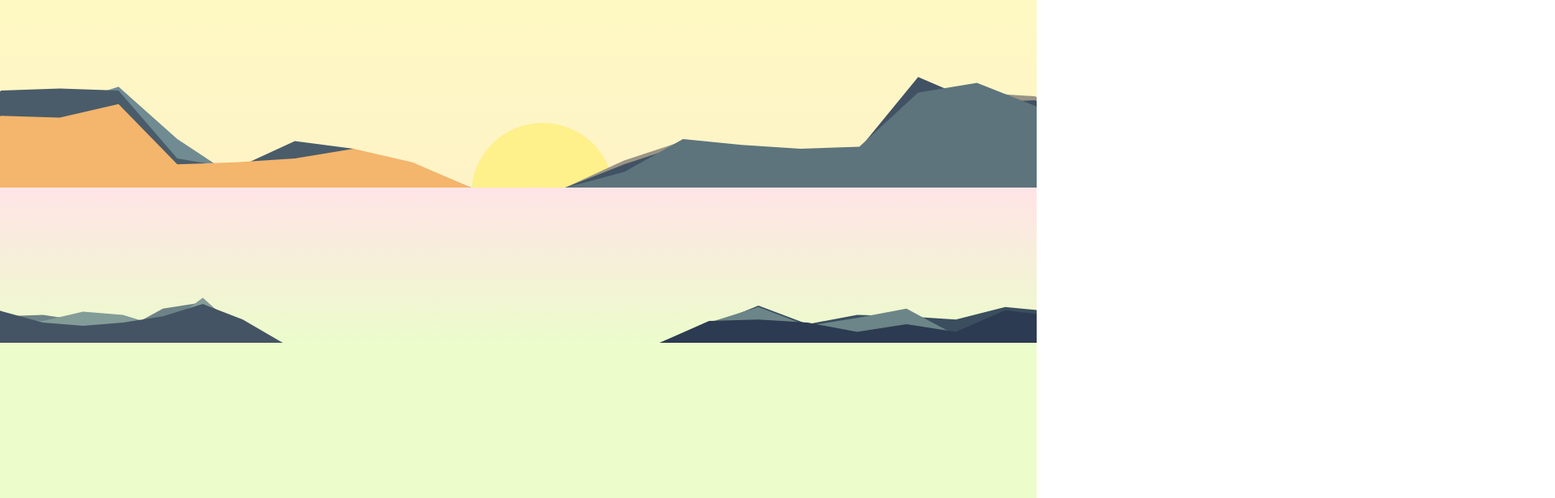
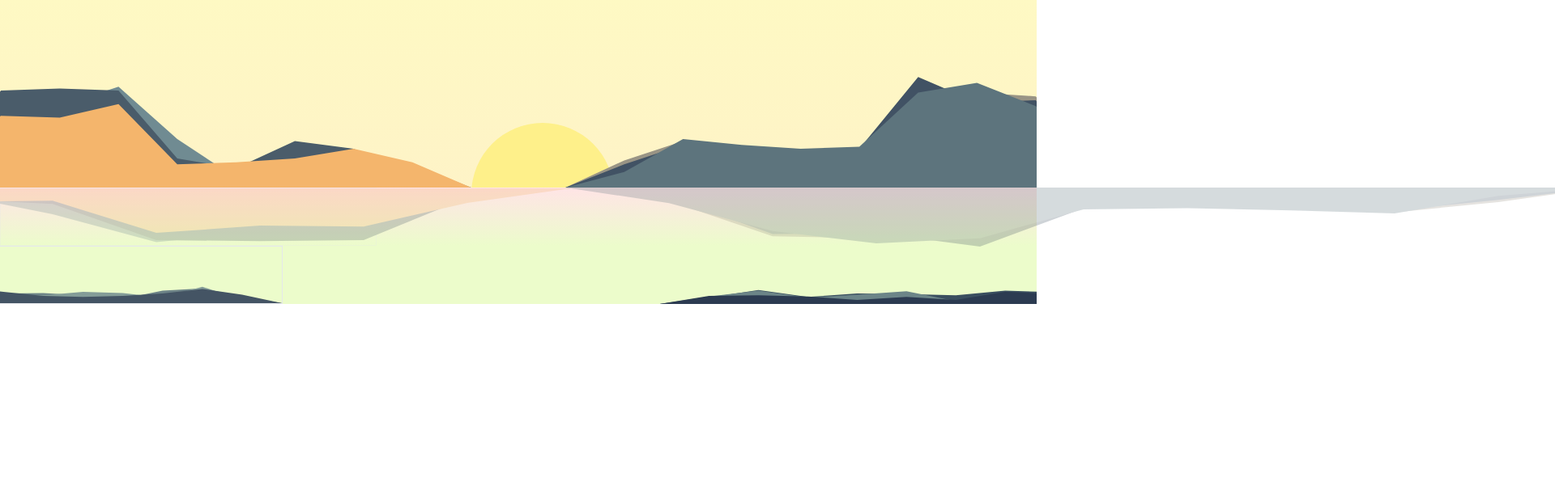
Before and after one commit to persakiss/moidotsh, a Next.js app: page / in a window 1280 px wide. Shown: the part 248-864 px from the top of the page at 81% size, 1920 px wide, since content can reach past the window. After the commit the page ends 800 px from the top, so only its background shows below. Built offline with nearby package versions, Linux system fonts and the light colour scheme.

Commit message:
new reflection and heights

```diff
--- a/src/pages/index.tsx
+++ b/src/pages/index.tsx
@@ -12,19 +12,51 @@ type IndexPageProps = {};
 type IndexPageRef = React.ForwardedRef<HTMLDivElement>;
 
 function IndexPage(props: IndexPageProps, ref: IndexPageRef) {
-  const [mountainDetails, setMountainDetails] = useState<any[]>([]);
+  const [topRightMountainDetails, setTopRightMountainDetails] = useState<any[]>([]);
+  const [bottomRightMountainDetails, setBottomRightMountainDetails] = useState<any[]>([]);
+  const [topLeftMountainDetails, setTopLeftMountainDetails] = useState<any[]>([]);
+  const [bottomLeftMountainDetails, setBottomLeftMountainDetails] = useState<any[]>([]);
 
   return (
     <PageTransition ref={ref}>
       <div className="page1 h-screen">
         <Background>
-          <MountainContainer setMountainDetails={setMountainDetails} className={"row-start-2 col-start-7 col-span-5 -mr-36"} colorGroup="top-right" />
+          <MountainContainer setMountainDetails={setTopRightMountainDetails} className={"row-start-2 col-start-7 col-span-5 -mr-36"} colorGroup="top-right" />
           <Sun className={"row-start-2 col-start-6 col-span-2"} />
-          <MountainContainer setMountainDetails={setMountainDetails} className={"row-start-2 col-span-5 -ml-36"} colorGroup="top-left" />
+          <MountainContainer setMountainDetails={setTopLeftMountainDetails} className={"row-start-2 col-span-5 -ml-36"} colorGroup="top-left" />
         </Background>
-        <div className="bg-gradient-to-t from-lime-100 via-lime-100 to-rose-100 h-96 overflow-x-hidden grid grid-rows-2 grid-cols-11">
-          <MountainContainer setMountainDetails={setMountainDetails} className={"row-start-1 col-span-3 h-full -ml-36"} colorGroup="bottom-left" />
-          <MountainContainer setMountainDetails={setMountainDetails} className={"row-start-1 col-start-8 col-span-4 h-full -mr-36"} colorGroup="bottom-right" />
+        <div className="bg-gradient-to-t from-lime-100 via-lime-100 to-rose-100 h-36 overflow-x-hidden grid grid-rows-2 grid-cols-11">
+          <div className="reflectionContainer col-span-4 border row-start-1 opacity-25">
+            {topLeftMountainDetails.map((detail, index) => {
+              const reflectedMountainStyle = {
+                clipPath: `polygon(${detail.peaks.join(", ")})`,
+                zIndex: 100 - index * 10,
+                backgroundColor: detail.color,
+                width: "100%",
+                marginLeft: "-36rem", // - rem to get it to start mid-mountain. might be a better way to achieve this
+                transform: "scaleY(-1) scaleX(-1)", // Flip both vertically and horizontally
+              };
+
+              return <div key={index} className="absolute h-32" style={reflectedMountainStyle}></div>;
+            })}
+          </div>
+
+          <div className="reflectionContainer col-start-7 row-start-1 opacity-25">
+            {topRightMountainDetails.map((detail, index) => {
+              const reflectedMountainStyle = {
+                clipPath: `polygon(${detail.peaks.join(", ")})`,
+                zIndex: 100 - index * 10,
+                backgroundColor: detail.color,
+                width: "100%",
+                transform: "scaleY(-1) scaleX(-1)", // Flip both vertically and horizontally
+              };
+
+              return <div key={index} className="absolute h-32" style={reflectedMountainStyle}></div>;
+            })}
+          </div>
+
+          <MountainContainer setMountainDetails={setBottomLeftMountainDetails} className={"row-start-2 col-span-3 -ml-36 border align-top"} colorGroup="bottom-left" />
+          <MountainContainer setMountainDetails={setBottomRightMountainDetails} className={"row-start-2 col-start-8 col-span-4 h-full -mr-36"} colorGroup="bottom-right" />
         </div>
         <div className="grid grid-rows-1 grid-cols-11">
         </div>
```
